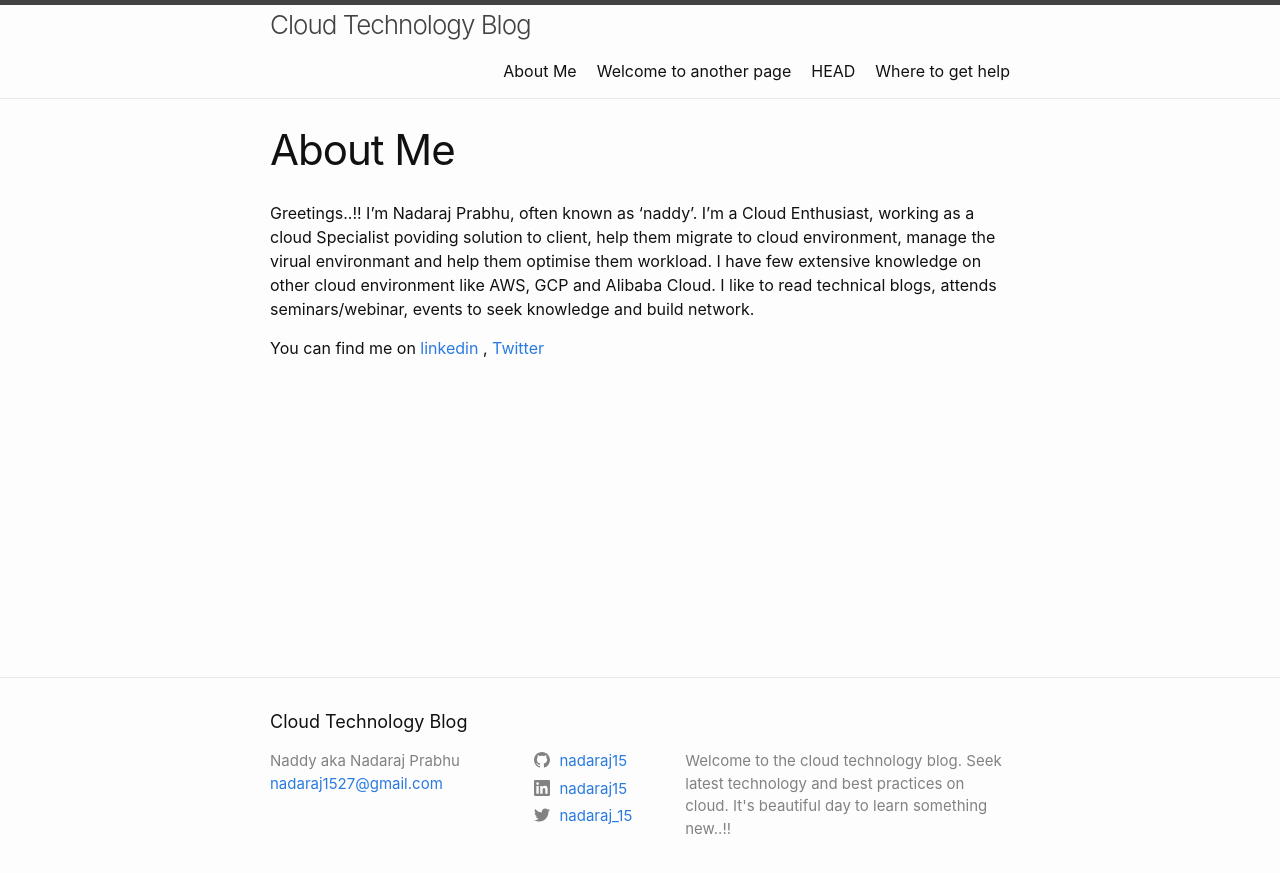
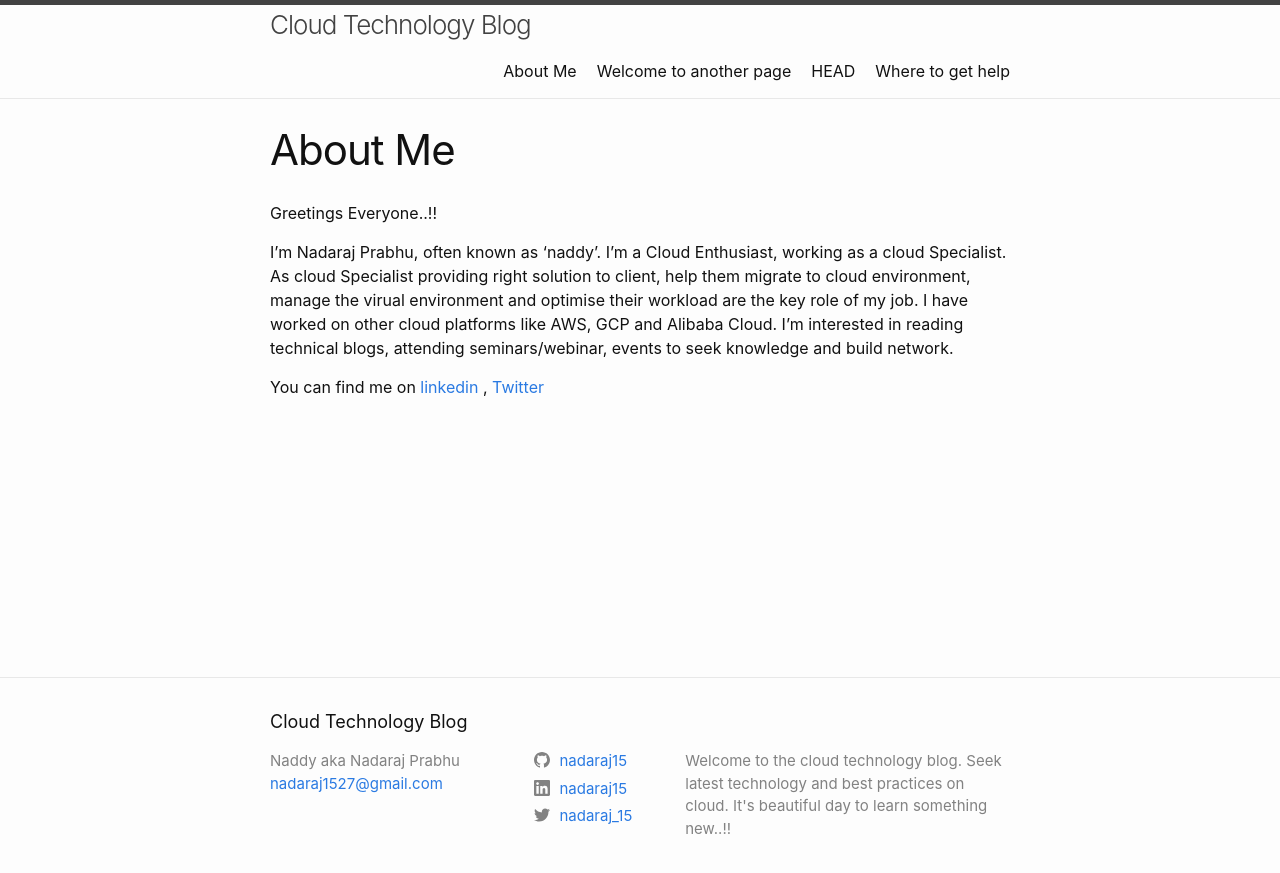
Before and after one commit to nadaraj15/home, a Jekyll site: the page built from about.md, in a window 1280 px wide. Shown: the top 873 px of the page. Built offline with Jekyll 4.4.1, drawn with Linux system fonts in a browser that asks for light colours.

Commit message:
Update about.md

```diff
--- a/about.md
+++ b/about.md
@@ -4,8 +4,8 @@ title: About Me
 permalink: /aboutme/
 ---
 
-Greetings..!! I'm Nadaraj Prabhu, often known as 'naddy'. I'm a Cloud Enthusiast, working as a cloud Specialist
-poviding solution to client, help them migrate to cloud environment, manage the virual environmant and
-help them optimise them workload. I have few extensive knowledge on other cloud environment like AWS, GCP and Alibaba Cloud. I like to read technical blogs, attends seminars/webinar, events to seek knowledge and build network.
+Greetings Everyone..!!
+
+I'm Nadaraj Prabhu, often known as 'naddy'. I'm a Cloud Enthusiast, working as a cloud Specialist. As cloud Specialist providing right solution to client, help them migrate to cloud environment, manage the virual environment and optimise their workload are the key role of my job. I have worked on other cloud platforms like AWS, GCP and Alibaba Cloud. I'm interested in reading technical blogs, attending seminars/webinar, events to seek knowledge and build network.
 
 You can find me on [linkedin](www.linkedin.com/in/nadaraj-prabhu-531033123) , [Twitter](https://twitter.com/nadaraj15)
```
